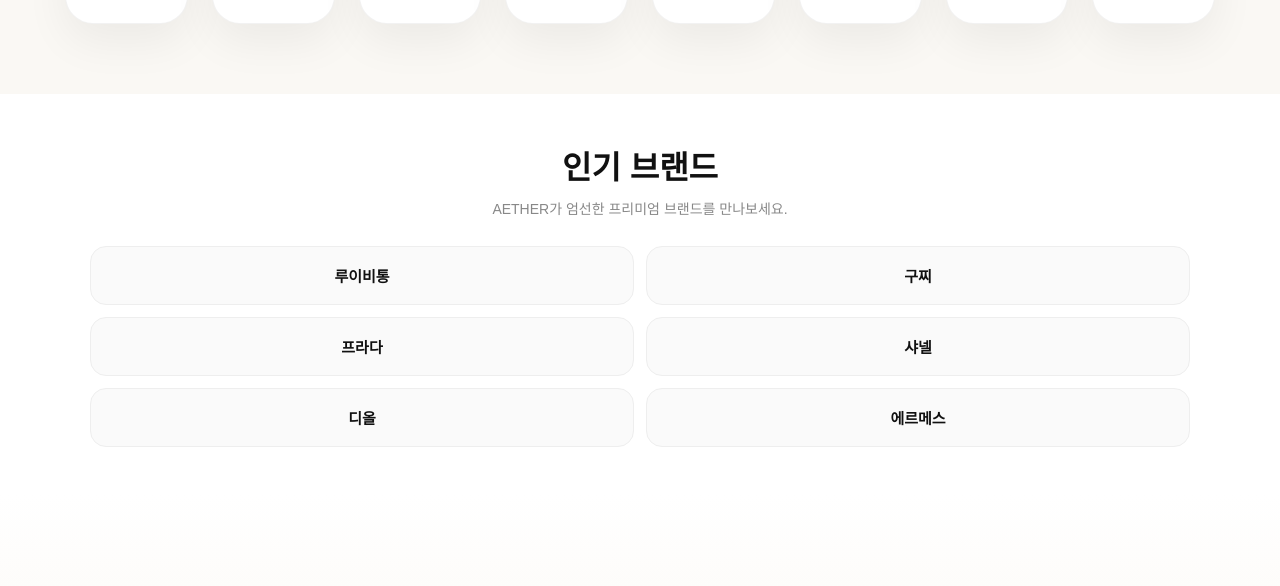
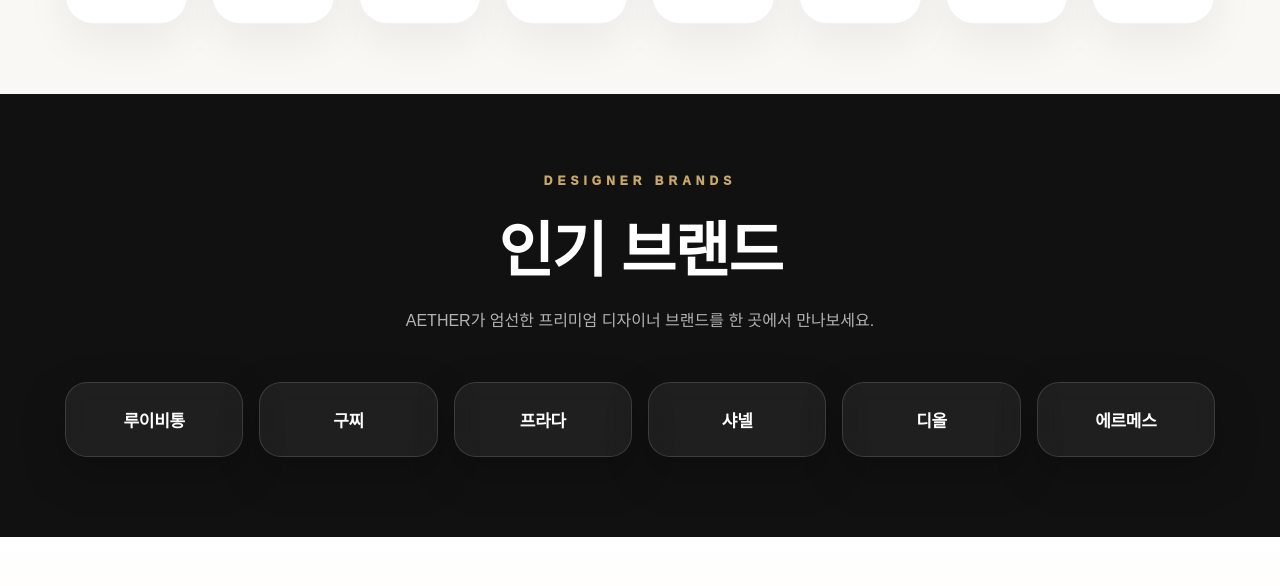
Before and after one commit to hanbin818/aether-shop, a Next.js app: page / in a window 1280 px wide. Shown: the part 1769-2355 px from the top of the page. Built offline with nearby package versions, Linux system fonts and the light colour scheme; no server answers; the database is empty.

Commit message:
Renew luxury brand section

```diff
--- a/components/BrandSection.tsx
+++ b/components/BrandSection.tsx
@@ -11,23 +11,36 @@ export default function BrandSection() {
   return (
     <section
       style={{
-        background: "#fff",
-        color: "#111",
-        padding: "48px 18px",
+        background: "#111",
+        color: "#fff",
+        padding: "80px 18px",
       }}
     >
       <div
         style={{
-          maxWidth: "1100px",
+          maxWidth: "1150px",
           margin: "0 auto",
           textAlign: "center",
         }}
       >
+        <p
+          style={{
+            color: "#c9a86a",
+            letterSpacing: "5px",
+            fontSize: "12px",
+            fontWeight: 950,
+            marginBottom: "14px",
+          }}
+        >
+          DESIGNER BRANDS
+        </p>
+
         <h2
           style={{
-            fontSize: "32px",
-            fontWeight: 900,
-            marginBottom: "10px",
+            fontSize: "clamp(36px, 6vw, 60px)",
+            fontWeight: 950,
+            margin: "0 0 18px",
+            letterSpacing: "-1.5px",
           }}
         >
           인기 브랜드
@@ -35,19 +48,22 @@ export default function BrandSection() {
 
         <p
           style={{
-            color: "#888",
-            fontSize: "14px",
-            marginBottom: "28px",
+            maxWidth: "620px",
+            margin: "0 auto 46px",
+            color: "rgba(255,255,255,0.68)",
+            fontSize: "16px",
+            lineHeight: "1.8",
+            wordBreak: "keep-all",
           }}
         >
-          AETHER가 엄선한 프리미엄 브랜드를 만나보세요.
+          AETHER가 엄선한 프리미엄 디자이너 브랜드를 한 곳에서 만나보세요.
         </p>
 
         <div
           style={{
             display: "grid",
-            gridTemplateColumns: "repeat(2, 1fr)",
-            gap: "12px",
+            gridTemplateColumns: "repeat(auto-fit, minmax(140px, 1fr))",
+            gap: "16px",
           }}
         >
           {brands.map((brand) => (
@@ -55,14 +71,17 @@ export default function BrandSection() {
               key={brand}
               href={`/products?search=${encodeURIComponent(brand)}`}
               style={{
-                padding: "18px 10px",
-                border: "1px solid #eee",
-                borderRadius: "16px",
-                background: "#fafafa",
-                color: "#111",
+                padding: "24px 14px",
+                border: "1px solid rgba(255,255,255,0.14)",
+                borderRadius: "22px",
+                background: "rgba(255,255,255,0.06)",
+                color: "#fff",
                 textDecoration: "none",
-                fontSize: "15px",
-                fontWeight: 900,
+                fontSize: "17px",
+                fontWeight: 950,
+                letterSpacing: "-0.3px",
+                boxShadow: "0 16px 45px rgba(0,0,0,0.22)",
+                backdropFilter: "blur(10px)",
               }}
             >
               {brand}
```
